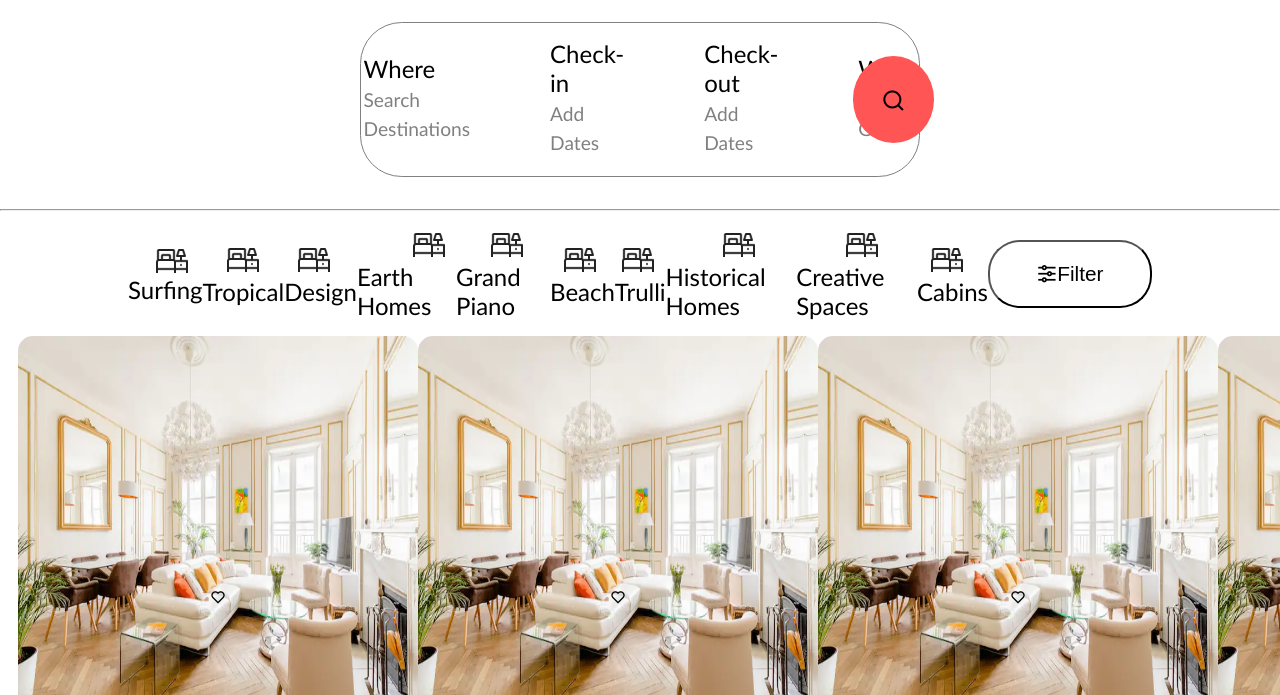
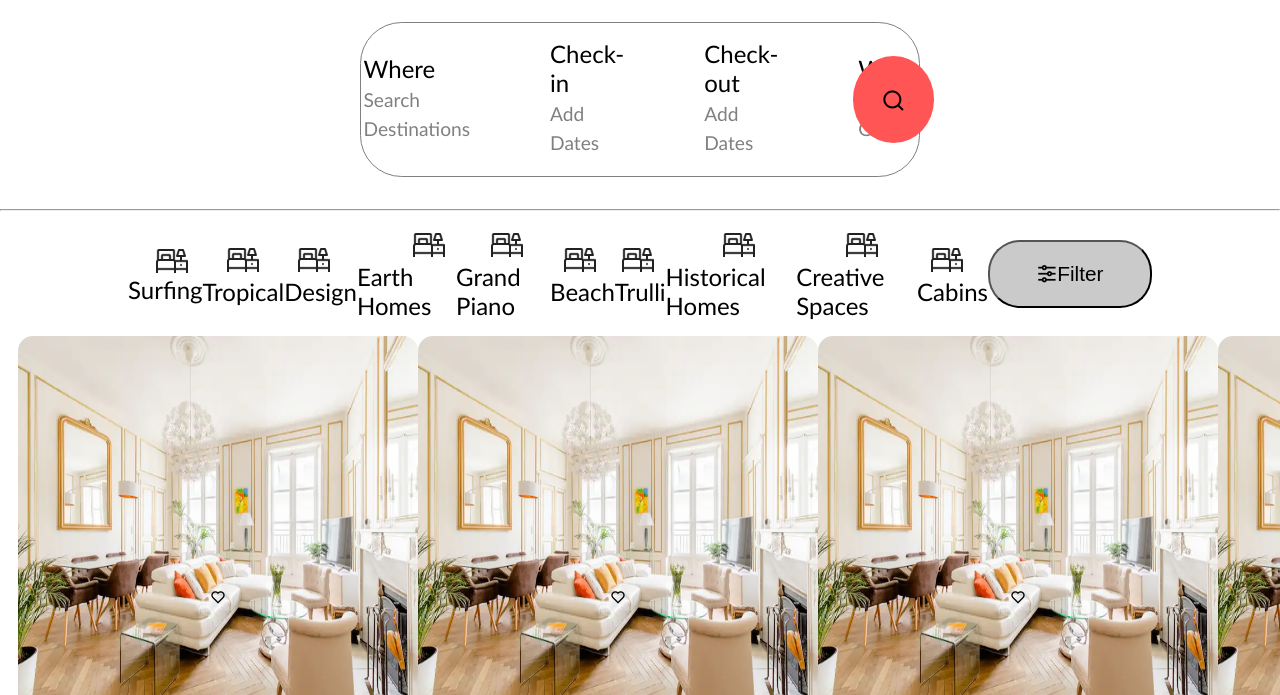
Before and after one commit to hskhanduja03/Web-Relay, a plain HTML site: page index.html in a window 1280 px wide. In both pictures the pointer is over the button "Filter". Shown: the part 105-800 px from the top of the page. Drawn offline with nearby package versions, Linux system fonts and the light colour scheme.

Commit message:
added more content

```diff
--- a/style.css
+++ b/style.css
@@ -159,6 +159,10 @@ span{
     width: 65px;
 
 }
+#filter:hover{
+    background-color: rgb(202, 202, 202);
+    cursor: pointer;
+}
 
 .content div:hover{
     color: #a1a1a1;
```
